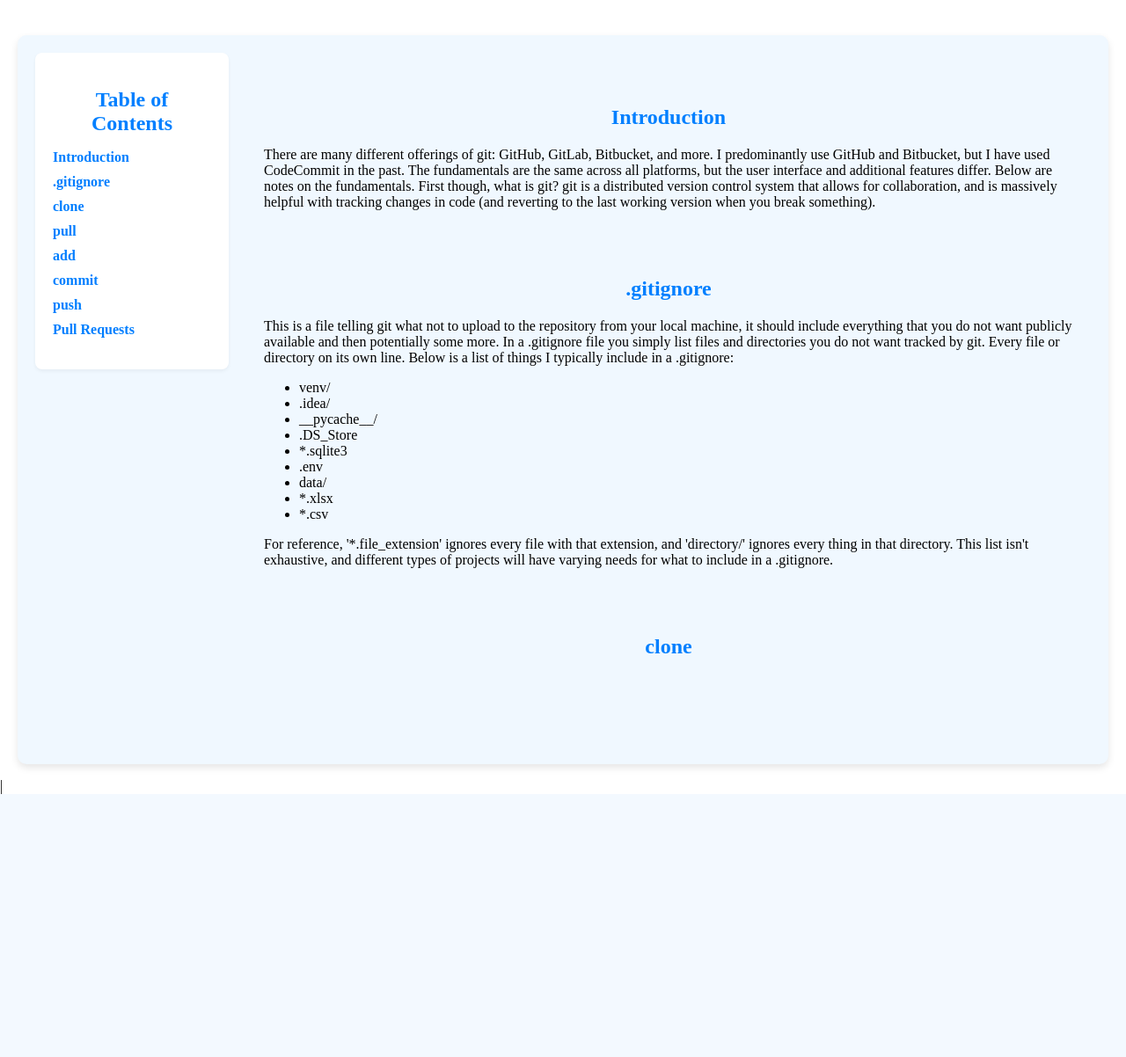
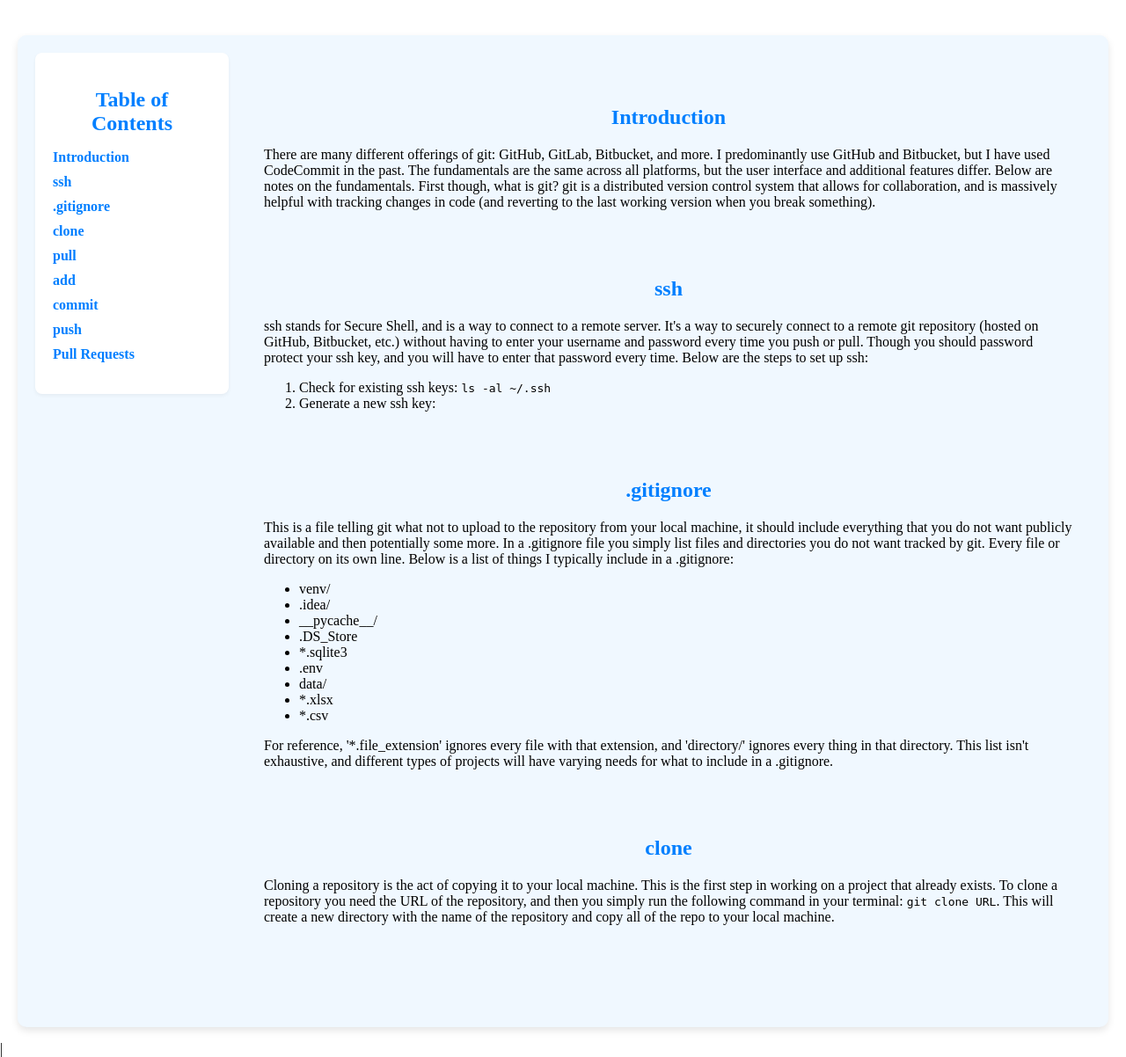
Before and after one commit to twwebb3/personal-website, a Django app: page /notes/programming/git in a window 1280 px wide. Shown: the part 302-1504 px from the top of the page at 88% size. Before the commit the page ends 1205 px from the top, so only its background shows below. Run offline with Django 4.2, Linux system fonts and the light colour scheme.

Commit message:
git additional notes added

```diff
--- a/notes/templates/programming/git.html
+++ b/notes/templates/programming/git.html
@@ -22,6 +22,7 @@
         <h2>Table of Contents</h2>
         <ul>
             <li><a href="#introduction">Introduction</a></li>
+            <li><a href="#ssh">ssh</a></li>
             <li><a href="#gitignore">.gitignore</a></li>
             <li><a href="#clone">clone</a></li>
             <li><a href="#pull">pull</a></li>
@@ -43,6 +44,19 @@
                 and is massively helpful with tracking changes in code (and reverting to the last working version when
                 you break something).
             </p>
+        </section>
+
+        <section id="ssh">
+            <h1>ssh</h1>
+            <p>
+                ssh stands for Secure Shell, and is a way to connect to a remote server. It's a way to securely connect
+                to a remote git repository (hosted on GitHub, Bitbucket, etc.) without having to enter your username and
+                password every time you push or pull. Though you should password protect your ssh key, and you will have
+                to enter that password every time. Below are the steps to set up ssh:
+            </p>
+            <ol>
+                <li>Check for existing ssh keys: <code>ls -al ~/.ssh</code></li>
+                <li>Generate a new ssh key: <code></code> </li>
         </section>
 
         <section id="gitignore">
@@ -73,6 +87,12 @@
 
         <section id="clone">
             <h1>clone</h1>
+            <p>
+                Cloning a repository is the act of copying it to your local machine. This is the first step in working on
+                a project that already exists. To clone a repository you need the URL of the repository, and then you
+                simply run the following command in your terminal: <code>git clone URL</code>. This will create a new
+                directory with the name of the repository and copy all of the repo to your local machine.
+            </p>
         </section>
 
     </div>
```
